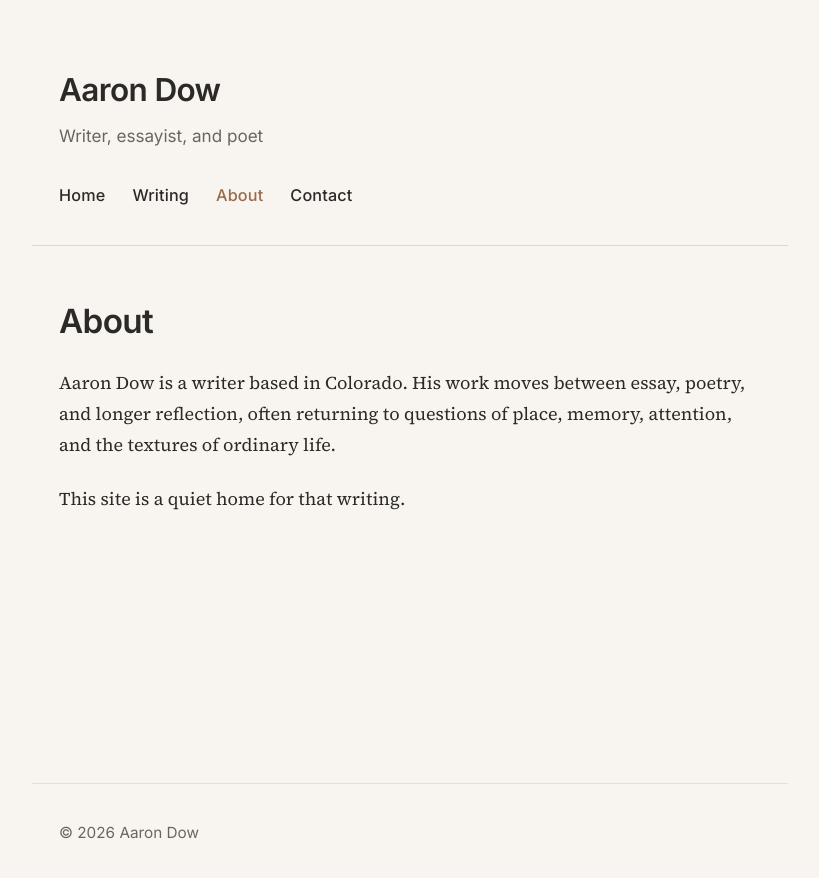
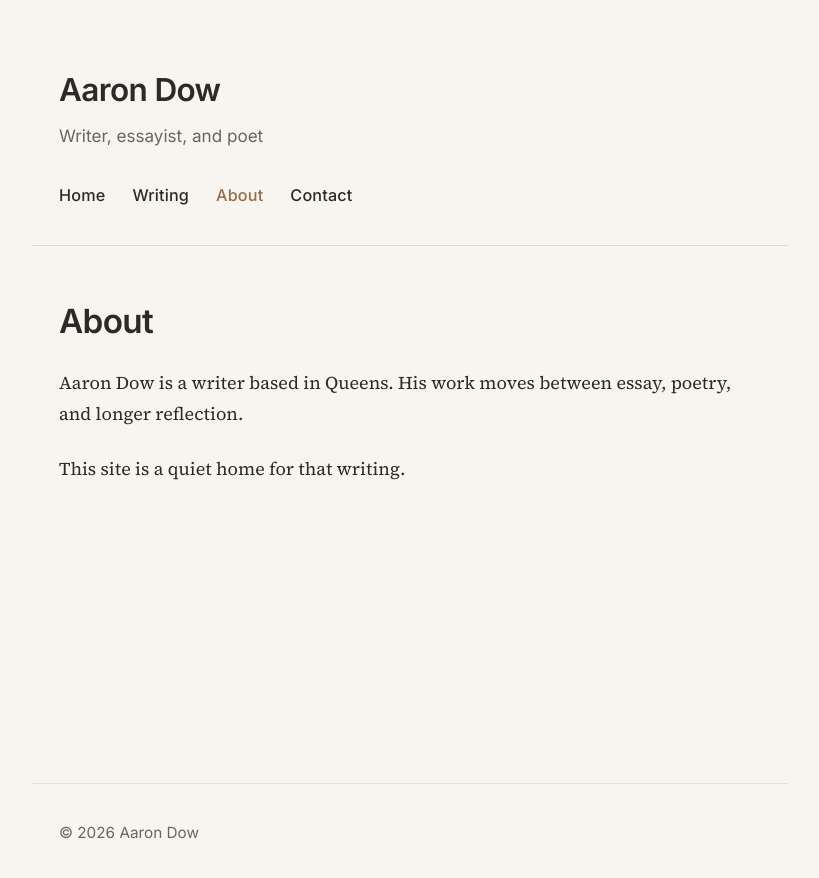
Before and after one commit to aaronheugel/aaronheugel.github.io, a Jekyll site: the page built from about.md, in a window 1280 px wide. Shown: the top 878 px of the page, without its empty margins (230-1049 px from the left). Built offline with Jekyll 4.4.1, drawn with Linux system fonts in a browser that asks for light colours.

Commit message:
Revise author location in about.md
Updated location from Colorado to Queens in the author bio.

```diff
--- a/about.md
+++ b/about.md
@@ -6,6 +6,6 @@ permalink: /about/
 
 # About
 
-Aaron Dow is a writer based in Colorado. His work moves between essay, poetry, and longer reflection, often returning to questions of place, memory, attention, and the textures of ordinary life.
+Aaron Dow is a writer based in Queens. His work moves between essay, poetry, and longer reflection.
 
 This site is a quiet home for that writing.
```
